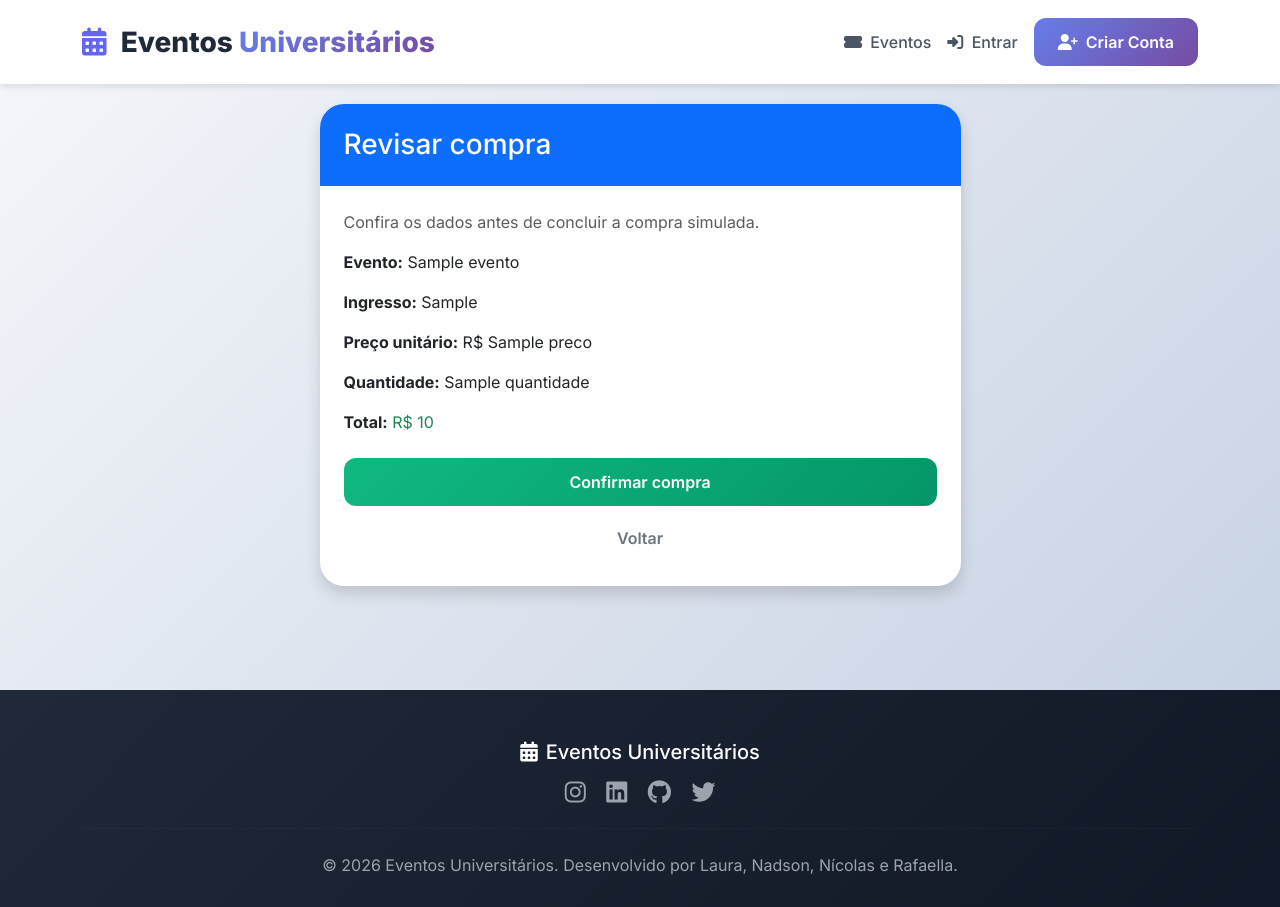
After one commit to sounicolaslima/eventos-universitarios, a Django app: template src/eventos/templates/eventos/revisar_compra.html in a window 1280 px wide. The commit adds this page. Run offline with Django 5.2, Linux system fonts and the light colour scheme; the template is opened without the code that fills it: most values are stand-ins (such as "Sample title", 1, 10 or a date in 2020).

Commit message:
Adicionando Revisão de Compra

```diff
--- a/src/eventos/templates/eventos/comprar_ingresso.html
+++ b/src/eventos/templates/eventos/comprar_ingresso.html
@@ -20,7 +20,7 @@
             <!-- Card de Compra -->
             <div class="card shadow-lg border-0">
                 <div class="card-header bg-gradient-success text-white py-3">
-                    <h3 class="mb-0"><i class="fas fa-shopping-cart me-2"></i>Finalizar Compra</h3>
+                    <h3 class="mb-0"><i class="fas fa-shopping-cart me-2"></i>Revisar Compra</h3>
                 </div>
 
                 <div class="card-body p-4">
@@ -78,7 +78,7 @@
 
                         <!-- Botões -->
                         <button type="submit" class="btn btn-success btn-lg w-100 mb-2">
-                            <i class="fas fa-check-circle me-2"></i>Confirmar Compra
+                            <i class="fas fa-arrow-right me-2"></i>Ir para revisão
                         </button>
                         <a href="{% url 'detalhe_evento' ingresso.evento.id %}" class="btn btn-outline-secondary w-100">
                             <i class="fas fa-times me-2"></i>Cancelar
--- /dev/null
+++ b/src/eventos/templates/eventos/revisar_compra.html
@@ -0,0 +1,54 @@
+{% extends 'eventos/base.html' %}
+
+{% block title %}Revisar Compra - {{ ingresso.evento.titulo }}{% endblock %}
+
+{% block content %}
+<div class="container py-4">
+    <div class="row justify-content-center">
+        <div class="col-md-7">
+            <div class="card shadow border-0">
+                <div class="card-header bg-primary text-white">
+                    <h3 class="mb-0">Revisar compra</h3>
+                </div>
+                <div class="card-body p-4">
+                    <p class="text-muted">Confira os dados antes de concluir a compra simulada.</p>
+
+                    <div class="mb-3">
+                        <strong>Evento:</strong> {{ ingresso.evento.titulo }}
+                    </div>
+
+                    <div class="mb-3">
+                        <strong>Ingresso:</strong> {{ ingresso.get_tipo_display }}
+                    </div>
+
+                    <div class="mb-3">
+                        <strong>Preço unitário:</strong> R$ {{ ingresso.preco }}
+                    </div>
+
+                    <div class="mb-3">
+                        <strong>Quantidade:</strong> {{ quantidade }}
+                    </div>
+
+                    <div class="mb-4">
+                        <strong>Total:</strong>
+                        <span class="text-success">R$ {{ valor_total }}</span>
+                    </div>
+
+                    <form method="post" action="{% url 'confirmar_compra' ingresso.id %}">
+                        {% csrf_token %}
+                        <input type="hidden" name="quantidade" value="{{ quantidade }}">
+
+                        <button type="submit" class="btn btn-success w-100 mb-2">
+                            Confirmar compra
+                        </button>
+
+                        <a href="{% url 'comprar_ingresso' ingresso.id %}" class="btn btn-outline-secondary w-100">
+                            Voltar
+                        </a>
+                    </form>
+                </div>
+            </div>
+        </div>
+    </div>
+</div>
+{% endblock %}
--- a/src/eventos/urls.py
+++ b/src/eventos/urls.py
@@ -6,9 +6,9 @@ urlpatterns = [
     path('eventos/', views.lista_eventos, name='lista_eventos'),
     path('evento/<int:evento_id>/', views.detalhe_evento, name='detalhe_evento'),
     path('comprar/<int:ingresso_id>/', views.comprar_ingresso, name='comprar_ingresso'),
+    path('comprar/<int:ingresso_id>/confirmar/', views.confirmar_compra, name='confirmar_compra'),
     path('meu-historico/', views.meu_historico, name='meu_historico'),
 
-    # URLs do Organizador
     path('organizador/eventos/', views.meus_eventos, name='meus_eventos'),
     path('organizador/evento/criar/', views.criar_evento, name='criar_evento'),
     path('organizador/evento/editar/<int:evento_id>/', views.editar_evento, name='editar_evento'),
```
Also changed, not shown: src/eventos/views.py (+54 -8 lines).
